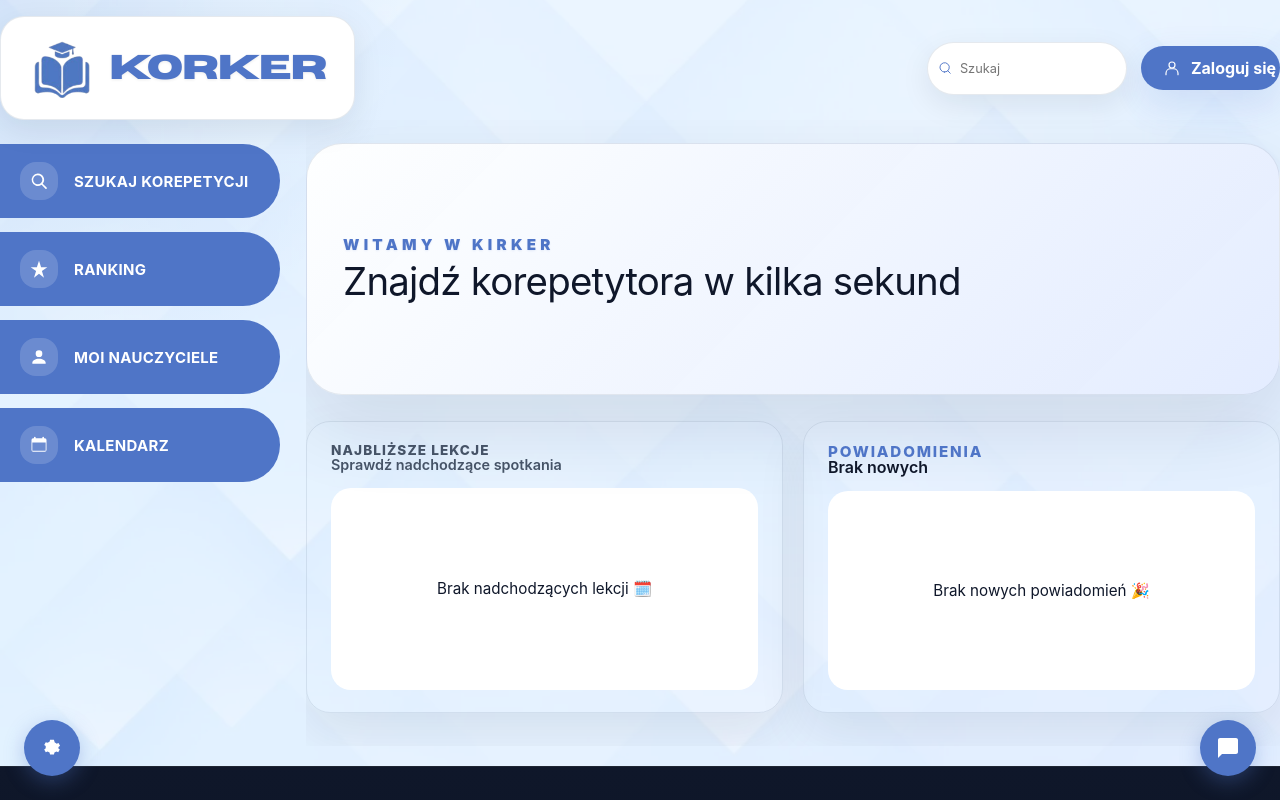
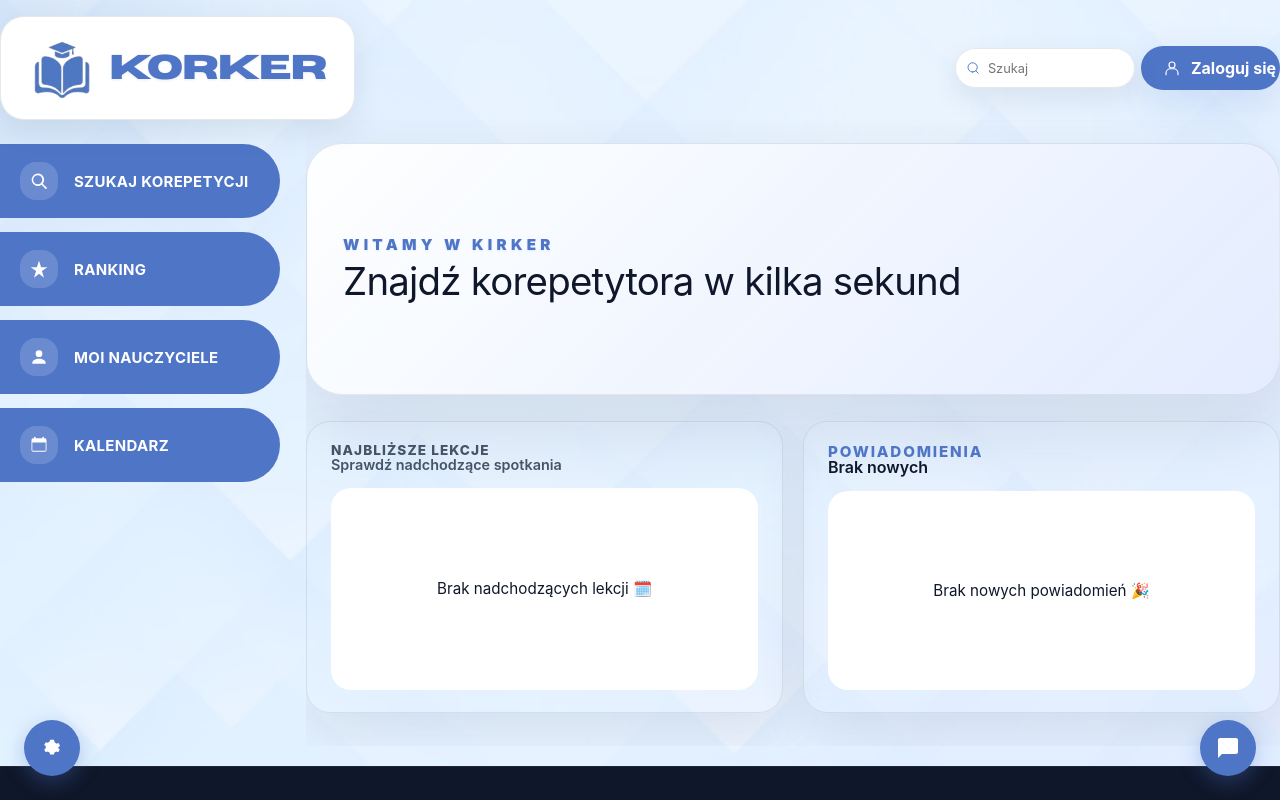
Before and after one commit to korkerteam/Korker, a Vue app: page / in a window 1280 px wide. Shown: the top 800 px of the page. Built offline with nearby package versions, Linux system fonts and the light colour scheme.

Commit message:
Fixik searchbaraa

```diff
--- a/src/components/header/LoginButton.vue
+++ b/src/components/header/LoginButton.vue
@@ -32,7 +32,14 @@ function goToOwnProfile() {
     <button v-else class="user-avatar click" type="button" @click="goToOwnProfile">
       {{ profileInitial }}
     </button>
-    <span @click="handleProfileClick" class="user-email click">{{ profileName }}</span>
+    <button
+      @click="handleProfileClick"
+      class="user-email"
+      type="button"
+      :aria-label="`Profil: ${profileName}`"
+    >
+      {{ profileName }}
+    </button>
     <button class="logout-btn" type="button" @click="signOut" title="Wyloguj się">
       <svg
         viewBox="0 0 24 24"
@@ -132,7 +139,22 @@ function goToOwnProfile() {
   max-width: 140px;
   text-overflow: ellipsis;
   white-space: nowrap;
-  text-overflow: ellipsis;
+  border: none;
+  background: transparent;
+  padding: 8px 12px 8px 0;
+  border-radius: 8px;
+  cursor: pointer;
+  transition:
+    background 0.18s,
+    color 0.18s;
+}
+
+.user-email:hover {
+  background: rgba(79, 117, 199, 0.08);
+}
+
+.user-email:active {
+  background: rgba(79, 117, 199, 0.12);
 }
 
 .logout-btn {
--- a/src/components/header/SearchBar.vue
+++ b/src/components/header/SearchBar.vue
@@ -126,8 +126,8 @@ onBeforeUnmount(() => {
 
 <template>
   <form class="searchbar" role="search" @submit.prevent="onSubmit">
-    <!-- Desktop: Always show search input, hide button -->
-    <div v-if="isDesktop" class="search-popup desktop-search" @click.stop>
+    <!-- Desktop Search -->
+    <template v-if="isDesktop">
       <label class="search-input" aria-label="Szukaj użytkowników">
         <svg
           class="icon"
@@ -176,7 +176,13 @@ onBeforeUnmount(() => {
         </button>
       </label>
 
-      <div v-if="isOpen && (query.trim() || loading)" class="results-list" role="listbox">
+      <!-- Desktop Results Dropdown -->
+      <div
+        v-if="isOpen && (query.trim() || loading)"
+        class="search-popup desktop-search"
+        @click.stop
+      >
+        <div class="results-list" role="listbox">
           <div v-if="loading" class="result-loading">Szukanie...</div>
           <div v-else-if="results.length === 0" class="result-empty">Brak wyników</div>
           <template v-else>
@@ -212,8 +218,9 @@ onBeforeUnmount(() => {
           </template>
         </div>
       </div>
+    </template>
 
-    <!-- Mobile: Show button to toggle search -->
+    <!-- Mobile Search Trigger -->
     <button
       v-if="!isDesktop"
       class="search-trigger"
@@ -246,6 +253,7 @@ onBeforeUnmount(() => {
       </svg>
     </button>
 
+    <!-- Mobile Search Popup -->
     <div v-if="!isDesktop && isSearchOpen" class="search-popup" @click.stop>
       <label class="search-input" aria-label="Szukaj użytkowników">
         <svg
@@ -345,14 +353,12 @@ onBeforeUnmount(() => {
   margin: 0;
   padding: 0;
   z-index: 70;
-  margin-left: 0;
 }
 
 @media (min-width: 769px) {
   .searchbar {
-    flex: 1 1 auto;
-    max-width: none;
-    min-width: 200px;
+    flex: 0 1 240px; /* Limits searchbar width so it doesn't push adjacent navbar items */
+    min-width: 180px;
   }
 }
 
@@ -388,19 +394,18 @@ onBeforeUnmount(() => {
 }
 
 .search-popup.desktop-search {
-  position: relative;
-  width: auto;
+  position: absolute;
+  top: calc(100% + 8px);
+  left: 0;
   transform: none;
+  width: 100%;
+  min-width: 250px;
+  max-width: 320px;
   padding: 0;
-  border-radius: 0;
+  border: none;
   background: transparent;
-  border: none;
   box-shadow: none;
-  display: flex;
-  flex-direction: column;
-  gap: 0;
-  z-index: auto;
-  flex: 1;
+  z-index: 9999;
 }
 
 .search-input {
@@ -409,7 +414,7 @@ onBeforeUnmount(() => {
   align-items: center;
   gap: 8px;
   padding: 0 10px;
-  height: 36px;
+  height: 40px;
   background: var(--surface-strong);
   border: 1px solid var(--border);
   border-radius: 999px;
@@ -417,17 +422,6 @@ onBeforeUnmount(() => {
   box-sizing: border-box;
   box-shadow: var(--shadow-soft);
   cursor: text;
-}
-
-.desktop-search .search-input {
-  border-radius: 999px;
-  box-shadow: var(--shadow-soft);
-  border: 1px solid var(--border);
-  position: relative;
-  width: 100%;
-  height: 53px;
-  margin-left: -108px;
-  font-size: 20px;
 }
 
 .search-input .icon {
@@ -497,18 +491,6 @@ onBeforeUnmount(() => {
   background: rgba(255, 255, 255, 0.98);
   border: 1px solid rgba(79, 117, 199, 0.16);
   box-shadow: 0 20px 50px rgba(15, 23, 42, 0.12);
-}
-
-.desktop-search .results-list {
-  position: absolute;
-  top: calc(100% + 8px);
-  left: 0;
-  margin: 0;
-  border-radius: 14px;
-  width: 100%;
-  min-width: 300px;
-  z-index: 9999;
-  margin-left: -100px;
 }
 
 .result-loading,
@@ -601,8 +583,7 @@ onBeforeUnmount(() => {
   .searchbar {
     width: auto;
     min-width: auto;
-    margin: 0;
-    margin-right: 2px;
+    margin: 0 2px 0 0;
   }
 
   .search-trigger {
@@ -616,10 +597,4 @@ onBeforeUnmount(() => {
     transform: translateX(-50%);
   }
 }
-
-@media (max-width: 900px) {
-  .searchbar {
-    padding: 8px 10px;
-  }
-}
 </style>
--- a/src/views/UserProfilePage.vue
+++ b/src/views/UserProfilePage.vue
@@ -5,7 +5,6 @@ import { supabase } from '@/lib/supabase.js'
 import { useAuth } from '@/composables/useAuth.js'
 import { useMessaging } from '@/composables/useMessaging.js'
 import { blockUser, unblockUser, isBlockedByMe, isBlockingMe } from '@/services/blockService.js'
-import { getAverageRating, getMyRatingForTutor, submitRating } from '@/services/ratingService.js'
 import LoadingBox from '@/components/LoadingBox.vue'
 import AvailabilityGrid from '@/components/AvailabilityGrid.vue'
 
@@ -31,11 +30,6 @@ const blockedByMe = ref(false)
 const blockingMe = ref(false)
 const showBlockConfirm = ref(false)
 const blockLoading = ref(false)
-const showRatingEditor = ref(false)
-const ratingDraft = ref(0)
-const ratingSaving = ref(false)
-const teacherRating = ref({ average: 0, count: 0 })
-const myTeacherRating = ref(null)
 
 const globalChat = inject('globalChat')
 
@@ -96,8 +90,6 @@ async function fetchProfile(identifier) {
         : [tutorPost.value]
       : []
     await checkBlockStatus(dataById.auth_id)
-    await loadTeacherRating(dataById.auth_id)
-    ratingDraft.value = myTeacherRating.value ?? 0
     loading.value = false
     return
   }
@@ -110,8 +102,6 @@ async function fetchProfile(identifier) {
       : [tutorPost.value]
     : []
   await checkBlockStatus(data.auth_id)
-  await loadTeacherRating(data.auth_id)
-  ratingDraft.value = myTeacherRating.value ?? 0
   loading.value = false
 }
 
@@ -126,26 +116,6 @@ async function checkBlockStatus(targetAuthId) {
     blockingMe.value = toMe
   } catch {
     // ignore — profile still loads
-  }
-}
-
-async function loadTeacherRating(tutorAuthId) {
-  if (!tutorAuthId) {
-    teacherRating.value = { average: 0, count: 0 }
-    myTeacherRating.value = null
-    return
-  }
-
-  try {
-    const [summary, myRating] = await Promise.all([
-      getAverageRating(tutorAuthId),
-      getMyRatingForTutor(tutorAuthId),
-    ])
-    teacherRating.value = summary || { average: 0, count: 0 }
-    myTeacherRating.value = myRating
-  } catch {
-    teacherRating.value = { average: 0, count: 0 }
-    myTeacherRating.value = null
   }
 }
 
@@ -247,31 +217,6 @@ function handleSendMessage() {
   if (!profile.value) return
   if (user.value?.id === profile.value.auth_id) return
   globalChat.openChatWithUser(profile.value.auth_id)
-}
-
-function setDraftRating(value) {
-  ratingDraft.value = Number(value)
-}
-
-async function submitTeacherRating() {
-  if (!profile.value?.auth_id) return
-  ratingSaving.value = true
-  try {
-    await submitRating(profile.value.auth_id, Number(ratingDraft.value))
-    await loadTeacherRating(profile.value.auth_id)
-    showRatingEditor.value = false
-  } catch (e) {
-    console.error('submitTeacherRating error:', e)
-  } finally {
-    ratingSaving.value = false
-  }
-}
-
-function getStarFill(rating, index) {
-  const diff = Number(rating || 0) - index
-  if (diff >= 1) return 'filled'
-  if (diff >= 0.5) return 'half'
-  return 'empty'
 }
 </script>
 
@@ -514,7 +459,7 @@ function getStarFill(rating, index) {
 
 .profile-card {
   display: grid;
-  grid-template-columns: 300px minmax(0, 1fr);
+  grid-template-columns: 260px minmax(0, 1fr);
   gap: 24px;
   align-items: start;
 }
```
Lines whose indentation alone changed are shown as unchanged.
